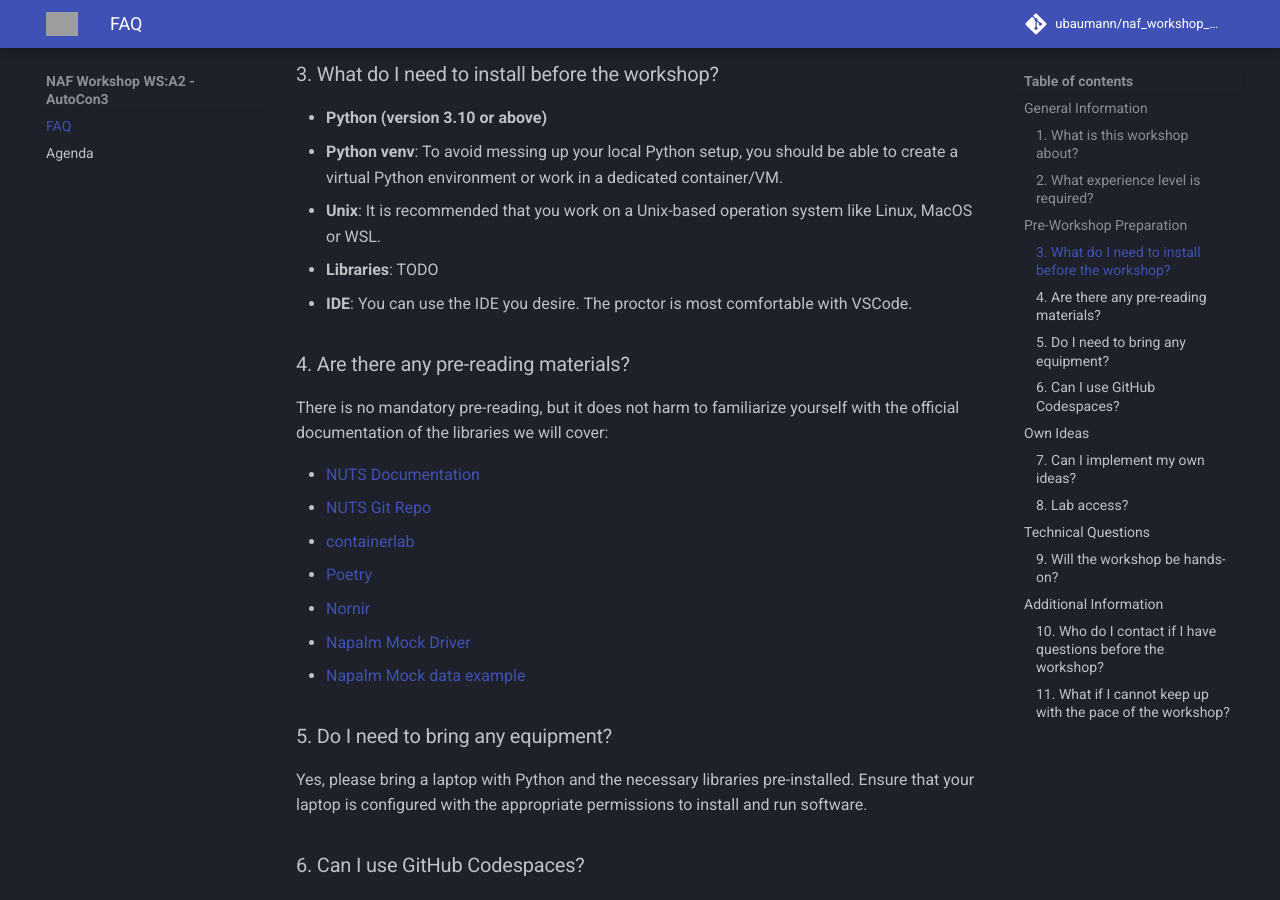
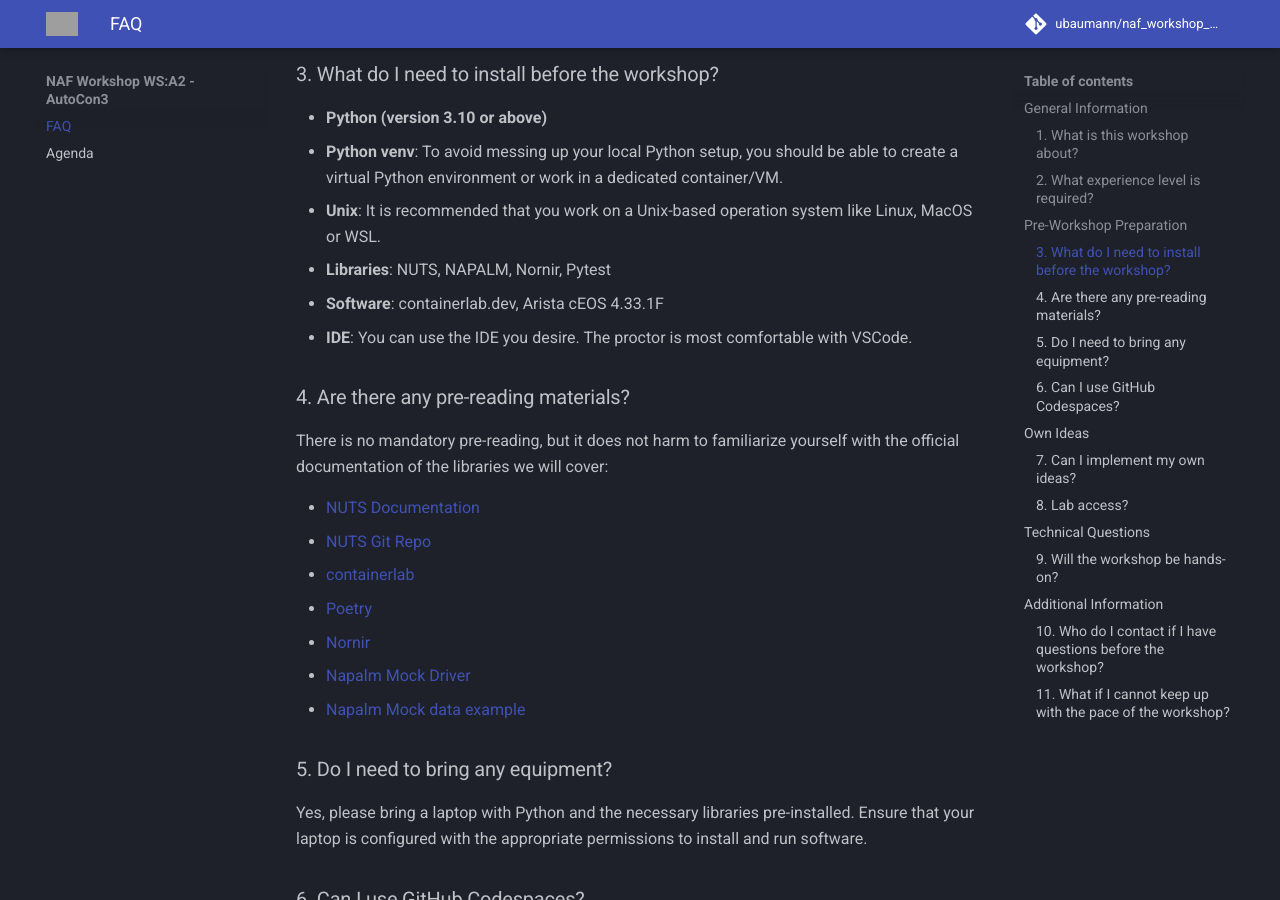
Before and after one commit to ubaumann/naf_workshop_NUTS, an MkDocs documentation site: the page built from docs/index.md, in a window 1280 px wide and 900 px high, scrolled down 1258 px. Built offline with MkDocs 1.6.1 and Material for MkDocs 9.7.7, drawn with Linux system fonts in a browser that asks for light colours; comment, search, counter and statistics services are not loaded; grey boxes are pictures that could not be loaded.

Commit message:
Update Libraries and add Software

```diff
--- a/docs/index.md
+++ b/docs/index.md
@@ -46,7 +46,8 @@
 - **Python (version 3.10 or above)**
 - **Python venv**: To avoid messing up your local Python setup, you should be able to create a virtual Python environment or work in a dedicated container/VM.
 - **Unix**: It is recommended that you work on a Unix-based operation system like Linux, MacOS or WSL.
-- **Libraries**: TODO
+- **Libraries**: NUTS, NAPALM, Nornir, Pytest
+- **Software**: containerlab.dev, Arista cEOS 4.33.1F
 - **IDE**: You can use the IDE you desire. The proctor is most comfortable with VSCode.
 
 ### 4. Are there any pre-reading materials?
```
